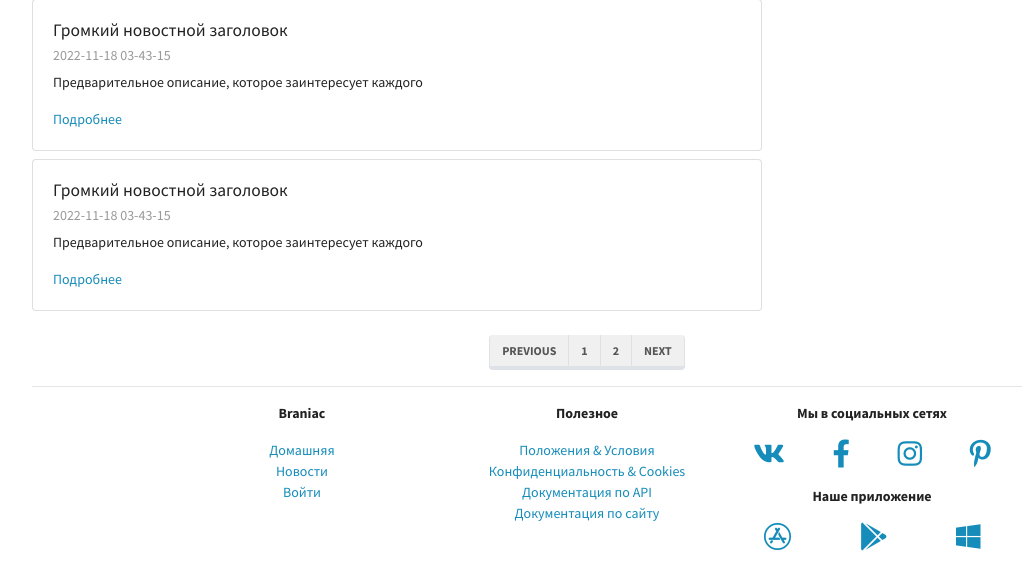
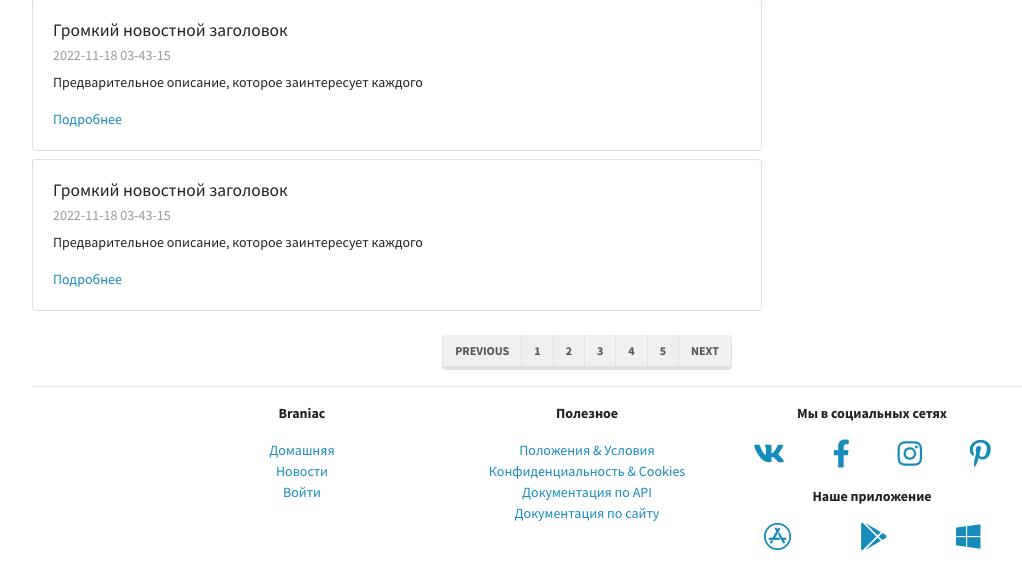
Before and after one commit to DrozdForever/BraniacLMS, a Django app: page /mainapp/news/ in a window 1280 px wide. Shown: the part 565-1134 px from the top of the page, without its empty margins (53-1075 px from the left). Run offline with Django 3.2, Linux system fonts and the light colour scheme; some libraries are stand-ins or nearby versions.

Commit message:
lesson_3 URL and get params

```diff
--- a/mainapp/templates/mainapp/news.html
+++ b/mainapp/templates/mainapp/news.html
@@ -64,8 +64,9 @@
   <nav aria-label="Page navigation example">
     <ul class="pagination">
       <li class="page-item"><a class="page-link" href="#">Previous</a></li>
-      <li class="page-item"><a class="page-link" href="{% url 'mainapp:news_paginator' 1 %}">1</a></li>
-      <li class="page-item"><a class="page-link" href="{% url 'mainapp:news_paginator' page=2 %}">2</a></li>
+      {% for i in double_range %}
+        <li class="page-item"><a class="page-link" href="{% url 'mainapp:news_paginator' page=i %}">{{ i }}</a></li>
+      {% endfor %}
       {# <li class="page-item"><a class="page-link" href="{% url 'mainapp:news_paginator' three %}">3</a></li> #}
       <li class="page-item"><a class="page-link" href="#">Next</a></li>
     </ul>
```
